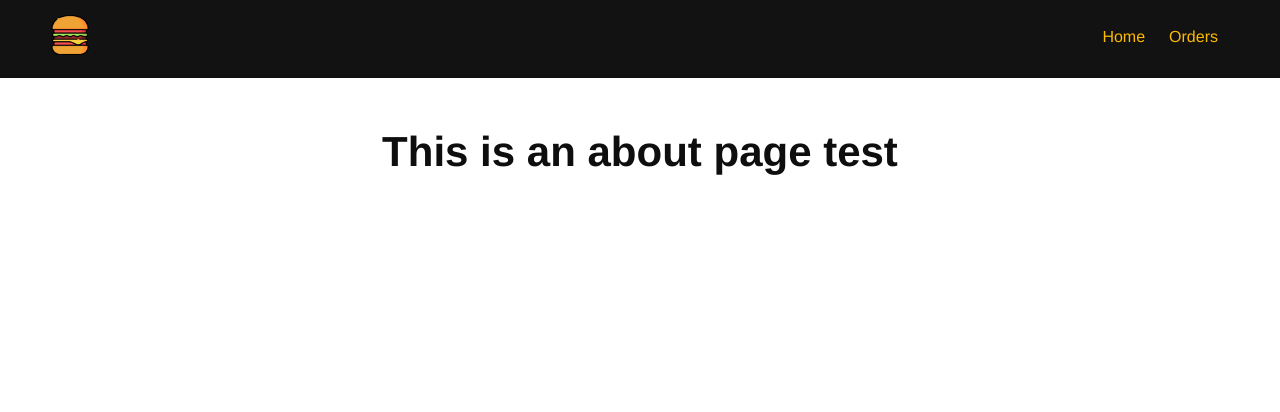
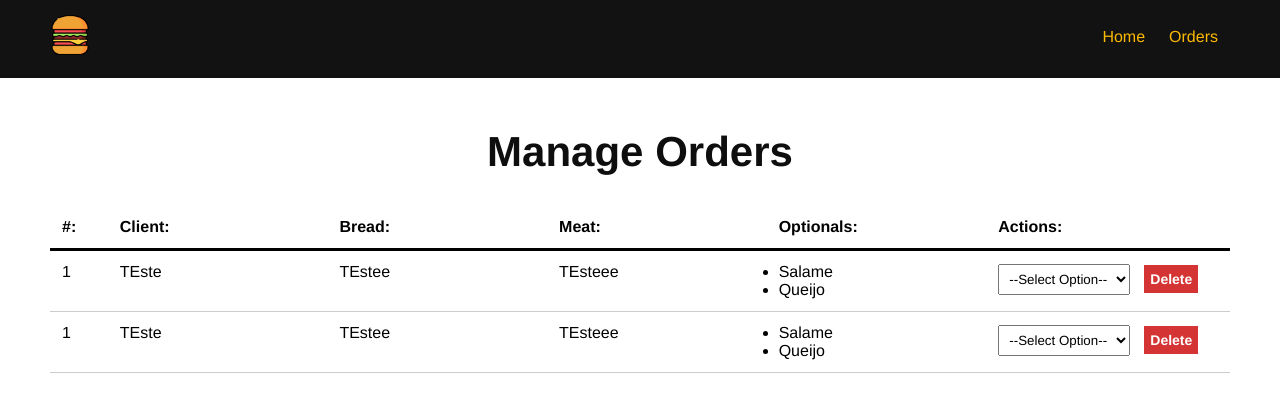
Before and after one commit to joaoflaviosantos/vue3-study, a Vue app in the folder vue3-vite-project/: page /orders in a window 1280 px wide. Shown: the top 412 px of the page. Built offline with nearby package versions, Linux system fonts and the light colour scheme.

Commit message:
feat: Implementing orders table in Dashboard Component

```diff
--- a/vue3-vite-project/db/db.json
+++ b/vue3-vite-project/db/db.json
@@ -253,6 +253,18 @@
       ],
       "status": "Requested",
       "id": 16
+    },
+    {
+      "name": null,
+      "bread": null,
+      "meat": null,
+      "optionals": [
+        "Bacon",
+        "Salame",
+        "Cebola roxa"
+      ],
+      "status": "Requested",
+      "id": 17
     }
   ]
 }
--- /dev/null
+++ b/vue3-vite-project/src/components/DashboardComponent.vue
@@ -0,0 +1,123 @@
+<template>
+  <div id="burguer-table">
+    <div>
+      <div id="burguer-table-heading">
+        <div class="order-id">#:</div>
+        <div>Client:</div>
+        <div>Bread:</div>
+        <div>Meat:</div>
+        <div>Optionals:</div>
+        <div>Actions:</div>
+      </div>
+    </div>
+    <div id="burguer-table-rows">
+      <div class="burguer-table-row">
+        <div class="order-number">1</div>
+        <div>TEste</div>
+        <div>TEstee</div>
+        <div>TEsteee</div>
+        <div>
+          <ul>
+            <li>Salame</li>
+            <li>Queijo</li>
+          </ul>
+        </div>
+        <div>
+          <select name="status" class="status">
+            <option value="">--Select Option--</option>
+          </select>
+          <button class="delete-btn">Delete</button>
+        </div>
+      </div>
+    </div>
+    <div id="burguer-table-rows">
+      <div class="burguer-table-row">
+        <div class="order-number">1</div>
+        <div>TEste</div>
+        <div>TEstee</div>
+        <div>TEsteee</div>
+        <div>
+          <ul>
+            <li>Salame</li>
+            <li>Queijo</li>
+          </ul>
+        </div>
+        <div>
+          <select name="status" class="status">
+            <option value="">--Select Option--</option>
+          </select>
+          <button class="delete-btn">Delete</button>
+        </div>
+      </div>
+    </div>
+  </div>
+</template>
+
+<script>
+export default {
+  name: "DashboardComponent",
+  data() {
+    return {
+      orders: null,
+    };
+  },
+};
+</script>
+
+<style scoped>
+#burguer-table {
+  max-width: 1200px;
+  margin: 0 auto;
+}
+#burguer-table-heading,
+#burguer-table-rows,
+.burguer-table-row {
+  display: flex;
+  flex-wrap: wrap;
+}
+
+#burguer-table-heading {
+  font-weight: bold;
+  padding: 12px;
+  border-bottom: 3px solid;
+}
+
+#burguer-table-heading div,
+.burguer-table-row div {
+  width: 19%;
+}
+
+.burguer-table-row {
+  width: 100%;
+  padding: 12px;
+  border-bottom: 1px solid #ccc;
+}
+
+#burguer-table-heading .order-id,
+.burguer-table-row .order-number {
+  width: 5%;
+}
+
+select {
+  padding: 6px;
+  margin-right: 12px;
+}
+
+.delete-btn {
+  background-color: rgb(212, 52, 52);
+  color: #ffffff;
+  font-weight: bold;
+  border: 2px solid #ffffff;
+  padding: 6px;
+  font-size: 14px;
+  margin: 0 auto;
+  cursor: pointer;
+  transition: 0.4s;
+}
+
+.delete-btn:hover {
+  background-color: transparent;
+  color: rgb(212, 52, 52);
+  border: 2px solid rgb(212, 52, 52);
+}
+</style>
--- a/vue3-vite-project/src/views/OrdersView.vue
+++ b/vue3-vite-project/src/views/OrdersView.vue
@@ -1,11 +1,17 @@
 <template>
   <div class="main-container">
-    <h1>This is an about page test</h1>
+    <h1>Manage Orders</h1>
+    <DashboardComponent />
   </div>
 </template>
 
-<script></script>
+<script>
+import DashboardComponent from "../components/DashboardComponent.vue";
+export default {
+  components: {
+    DashboardComponent,
+  },
+};
+</script>
 
-<style>
-
-</style>
+<style></style>
```
